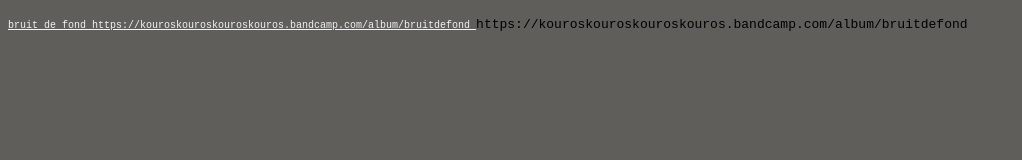
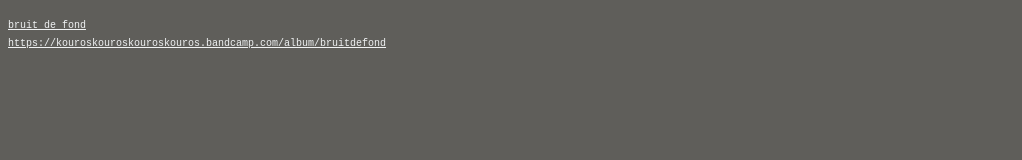
Before and after one commit to 5f5e5a/site, a plain HTML site: page index.html in a window 1280 px wide. Shown: the whole page, without its empty margins (0-1022 px from the left). Drawn offline with Linux system fonts and the light colour scheme.

Commit message:
Update index.html

```diff
--- a/index.html
+++ b/index.html
@@ -17,11 +17,9 @@
 <h1 style="font-size: 11px; color: #f0f2f3"></h1>
 	<p style="text-align: left; font-size: 14px; color: #ffffff;"></p>
 <a href="bruitdefond.html" style="font-size: 10px; color: #f0f2f3">bruit de fond </a>
-
+</br>
 <a href="https://kouroskouroskouroskouros.bandcamp.com/album/bruitdefond" style="font-size: 10px; color: #f0f2f3">https://kouroskouroskouroskouros.bandcamp.com/album/bruitdefond
 </a>
-
-https://kouroskouroskouroskouros.bandcamp.com/album/bruitdefond
 
 </tt>
 </body>
```
